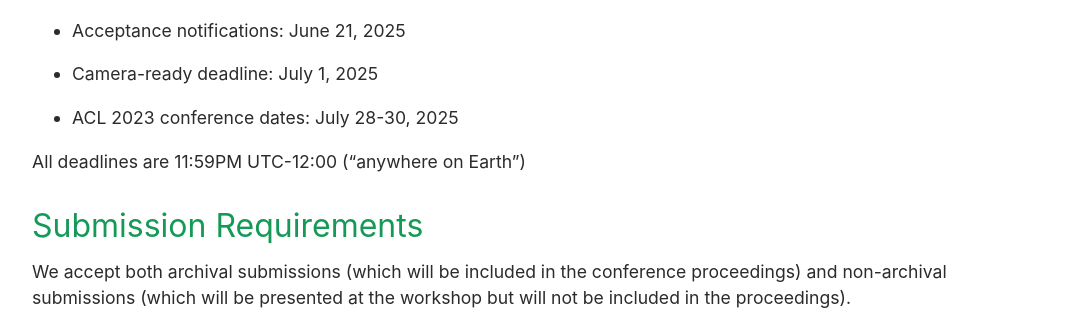
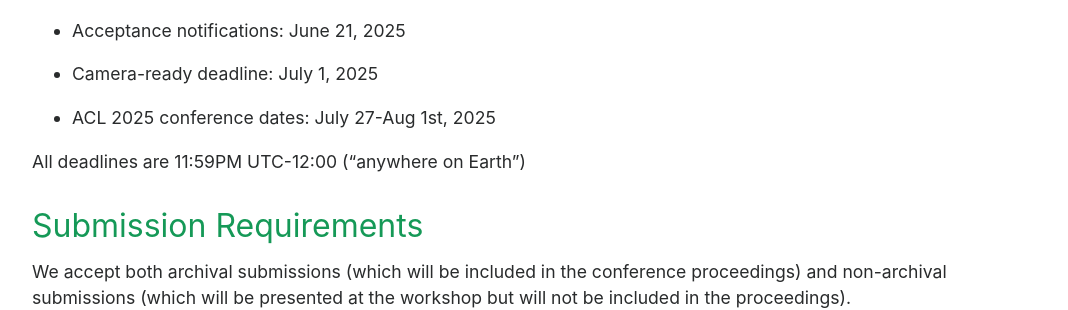
Before and after one commit to acl2025-srw/acl2025-srw.github.io, a Jekyll site: the page built from cfp.md, in a window 1280 px wide and 900 px high, scrolled down 2540 px. Shown: the part 153-463 px from the top of the window, without its empty margins (104-1172 px from the left). Built offline with Jekyll 4.4.1, drawn with Linux system fonts in a browser that asks for light colours.

Commit message:
Update date

```diff
--- a/cfp.md
+++ b/cfp.md
@@ -74,7 +74,7 @@
 
 - Camera-ready deadline: July 1, 2025
 
-- ACL 2023 conference dates: July 28-30, 2025
+- ACL 2025 conference dates: July 27-Aug 1st, 2025
 
 All deadlines are 11:59PM UTC-12:00 ("anywhere on Earth")
 
```
